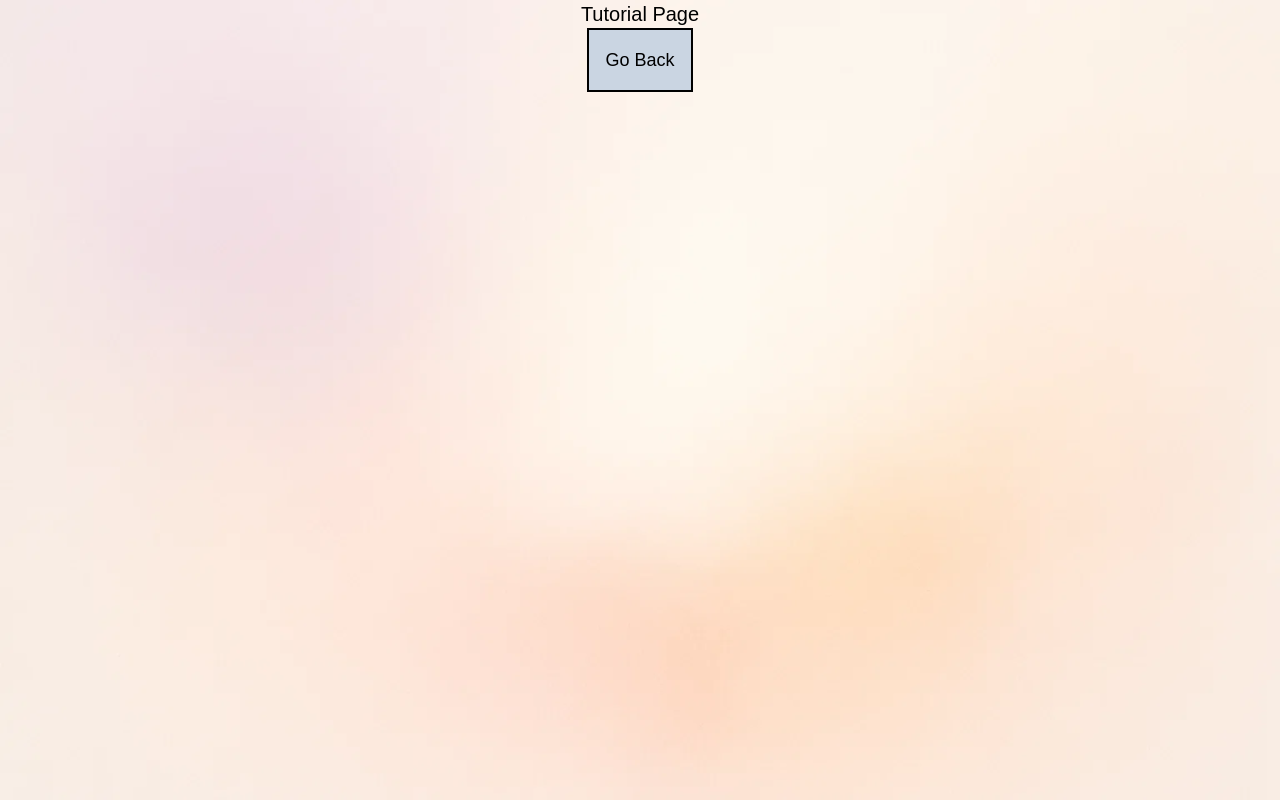
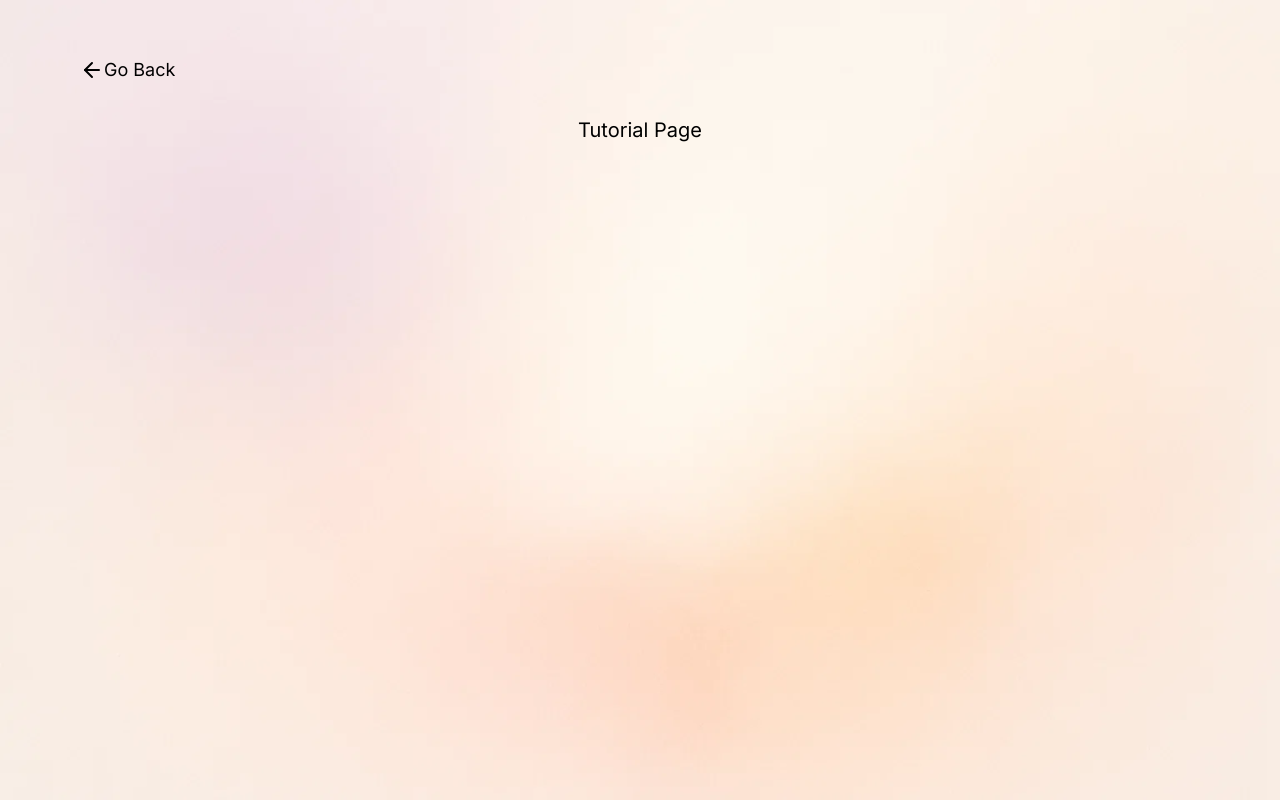
Before and after one commit to Eric-Zhang-Developer/follow-diff, a Next.js app: page /tutorial in a window 1280 px wide. Built offline with nearby package versions, Linux system fonts and the light colour scheme.

Commit message:
style: container for tutorial page and Go Back button

```diff
--- a/src/app/tutorial/page.tsx
+++ b/src/app/tutorial/page.tsx
@@ -1,10 +1,14 @@
-import Link from "next/link"
+import Link from "next/link";
+import { ArrowLeft } from "lucide-react";
 
 export default function Tutorial() {
   return (
-    <main className="mx-auto container flex flex-col items-center">
-      <h1 className="text-xl">Tutorial Page</h1>
-      <Link href="/" className="text-lg bg-slate-300 p-4 border-2"> Go Back</Link>
-    </main>
+    <div className="font-text flex min-h-screen flex-col px-2 pt-5 pb-4 md:px-4 md:pt-10">
+      <main className="container mx-auto flex flex-grow flex-col items-center gap-4 px-2 md:px-12">
+        <Link href="/" className="p-4 text-lg self-start inline-flex items-center"><ArrowLeft></ArrowLeft> Go Back</Link>
+
+        <h1 className="text-xl">Tutorial Page</h1>
+      </main>
+    </div>
   );
 }
```
